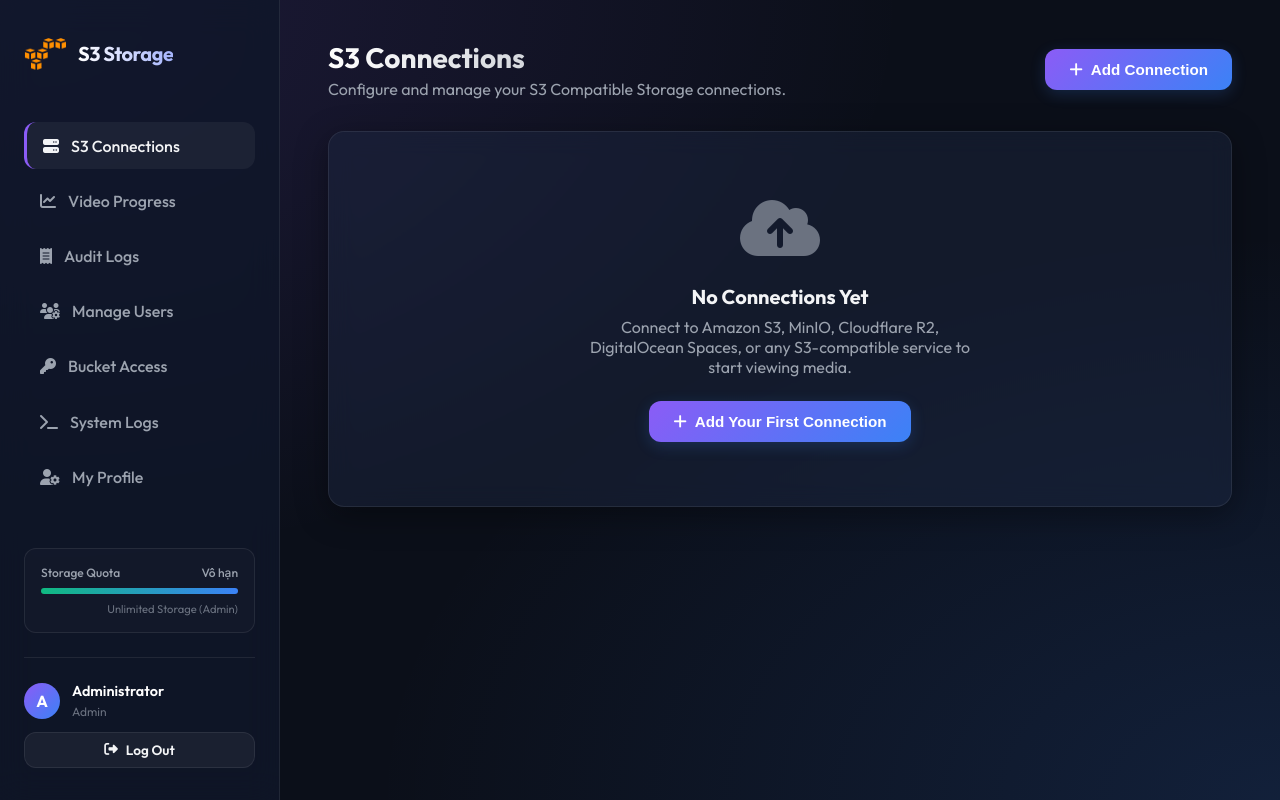
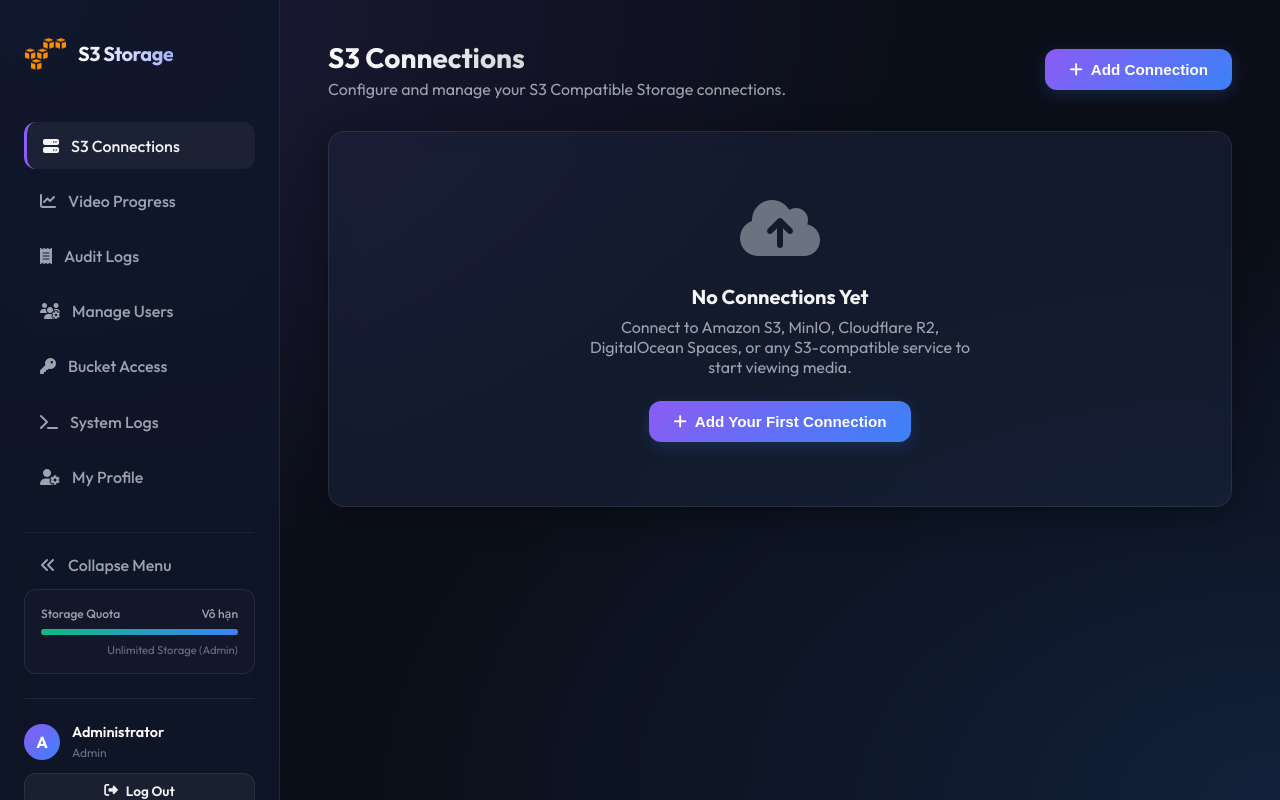
Before and after one commit to nguyenngocdantruong/S3Storage, a Flask app: page / in a window 1280 px wide. Run offline with Flask 3, Linux system fonts and the light colour scheme; the visitor is signed in with stand-in values (Sample User, id 1).

Commit message:
Implement collapse and expand toggle feature for Left Navigation Sidebar with localstorage persistence

```diff
--- a/templates/base.html
+++ b/templates/base.html
@@ -40,7 +40,12 @@
     </div>
 
     <!-- Sidebar -->
-    <aside class="sidebar">
+    <aside class="sidebar" id="mainSidebar">
+        <script>
+            if (localStorage.getItem('sidebar-collapsed') === 'true') {
+                document.getElementById('mainSidebar').classList.add('collapsed');
+            }
+        </script>
         <a href="/" class="logo-container">
             <img src="{{ url_for('static', filename='logo.png') }}" alt="Logo" style="width: 42px; height: 42px; object-fit: contain; border-radius: var(--radius-md);">
             <span class="logo-text">S3 Storage</span>
@@ -106,12 +111,18 @@
                         </a>
                     </li>
                 {% endif %}
+                <li class="nav-item" style="margin-top: 1.5rem; border-top: 1px solid rgba(255, 255, 255, 0.05); padding-top: 0.5rem;">
+                    <a href="javascript:void(0)" id="sidebarToggleBtn" style="cursor: pointer;">
+                        <i class="fa-solid fa-angles-left" id="sidebarToggleIcon"></i>
+                        <span>Collapse Menu</span>
+                    </a>
+                </li>
             </ul>
         </nav>
 
         {% if g.user %}
             <!-- Storage Quota Meter -->
-            <div style="margin-bottom: 1.5rem; padding: 1rem; background: rgba(255,255,255,0.02); border: 1px solid var(--glass-border); border-radius: var(--radius-md);">
+            <div class="quota-meter-container" style="margin-bottom: 1.5rem; padding: 1rem; background: rgba(255,255,255,0.02); border: 1px solid var(--glass-border); border-radius: var(--radius-md);">
                 <div style="display: flex; justify-content: space-between; font-size: 0.75rem; color: var(--text-secondary); margin-bottom: 0.5rem; font-weight: 500;">
                     <span>Storage Quota</span>
                     <span>{% if quota_is_unlimited %}Vô hạn{% else %}{{ quota_pct }}%{% endif %}</span>
@@ -133,7 +144,7 @@
                 {% endif %}
             </div>
 
-            <div style="border-top: 1px solid var(--glass-border); padding-top: 1.5rem; display: flex; flex-direction: column; gap: 0.75rem;">
+            <div class="user-profile-container" style="border-top: 1px solid var(--glass-border); padding-top: 1.5rem; display: flex; flex-direction: column; gap: 0.75rem;">
                 <div style="display: flex; align-items: center; gap: 0.75rem;">
                     <div style="width: 36px; height: 36px; border-radius: 50%; background: linear-gradient(135deg, var(--accent-purple), var(--accent-blue)); display: flex; align-items: center; justify-content: center; font-weight: bold; color: white;">
                         {{ g.user.name[0] | upper if g.user.name else 'U' }}
@@ -151,9 +162,43 @@
     </aside>
 
     <!-- Main Content -->
-    <main class="main-wrapper">
+    <main class="main-wrapper" id="mainWrapper">
+        <script>
+            if (localStorage.getItem('sidebar-collapsed') === 'true') {
+                document.getElementById('mainWrapper').classList.add('expanded-content');
+            }
+        </script>
         {% block content %}{% endblock %}
     </main>
+
+    <script>
+    document.addEventListener('DOMContentLoaded', () => {
+        const toggleBtn = document.getElementById('sidebarToggleBtn');
+        const sidebar = document.getElementById('mainSidebar');
+        const wrapper = document.getElementById('mainWrapper');
+        const icon = document.getElementById('sidebarToggleIcon');
+
+        if (sidebar && sidebar.classList.contains('collapsed')) {
+            if (icon) {
+                icon.className = 'fa-solid fa-angles-right';
+            }
+        }
+
+        if (toggleBtn) {
+            toggleBtn.addEventListener('click', () => {
+                sidebar.classList.toggle('collapsed');
+                wrapper.classList.toggle('expanded-content');
+
+                const isCollapsed = sidebar.classList.contains('collapsed');
+                localStorage.setItem('sidebar-collapsed', isCollapsed);
+
+                if (icon) {
+                    icon.className = isCollapsed ? 'fa-solid fa-angles-right' : 'fa-solid fa-angles-left';
+                }
+            });
+        }
+    });
+    </script>
 
     <!-- Core Scripts -->
     <script src="{{ url_for('static', filename='js/main.js') }}"></script>
```
Also changed, not shown: static/css/style.css (+36 -0 lines).
